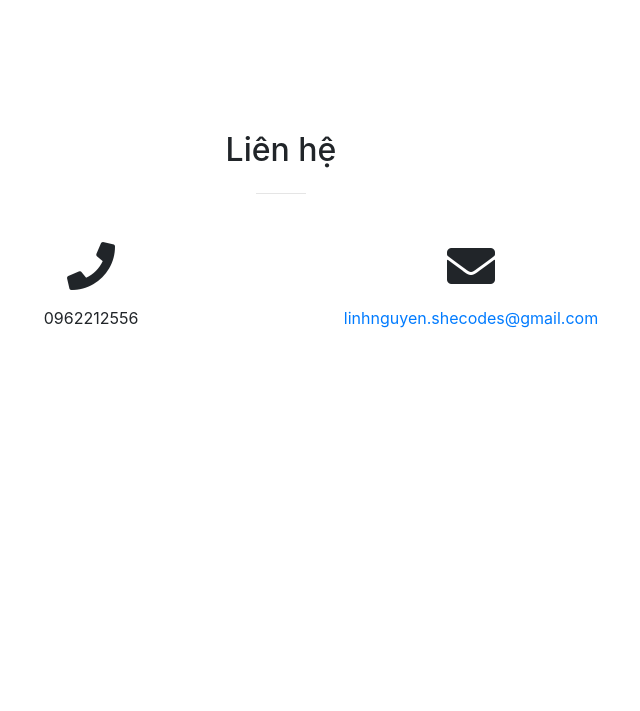
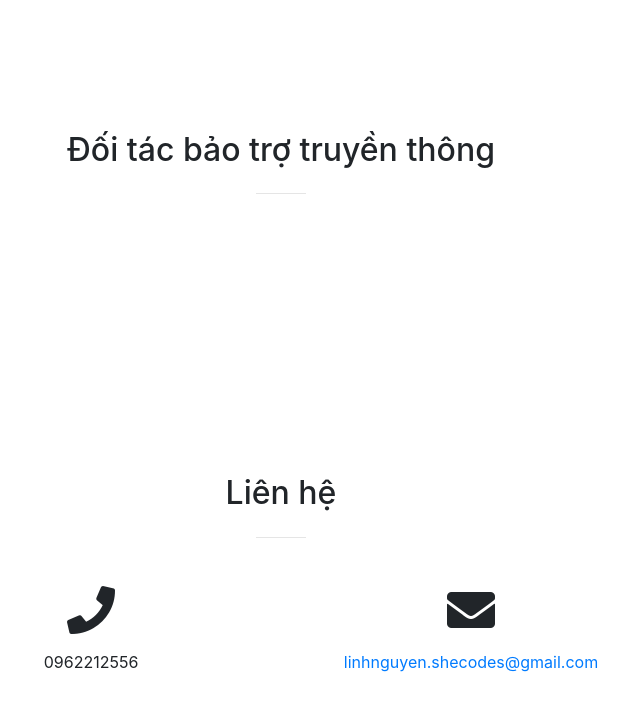
Before and after one commit to hoduchieu01/SheCodesHanoi, a website with bundled scripts: page index.html in a window 1280 px wide. Shown: the part 2364-3075 px from the top of the page, without its empty margins (359-999 px from the left). Before the commit the page ends 2838 px from the top, so only its background shows below. Built offline with nearby package versions, Linux system fonts and the light colour scheme.

Commit message:
add partner

```diff
--- a/index.html
+++ b/index.html
@@ -136,6 +136,16 @@
       </div>
   </section>
 
+  <section id="services">
+    <div class="container">
+      <div class="row">
+        <div class="col-lg-12 text-center">
+          <h2 class="section-heading">Đối tác bảo trợ truyền thông </h2>
+          <hr class="my-4">
+        </div>
+      </div>
+  </section>
+
   </section>
   <!-- Contact-->
   <section id="contact">
```
